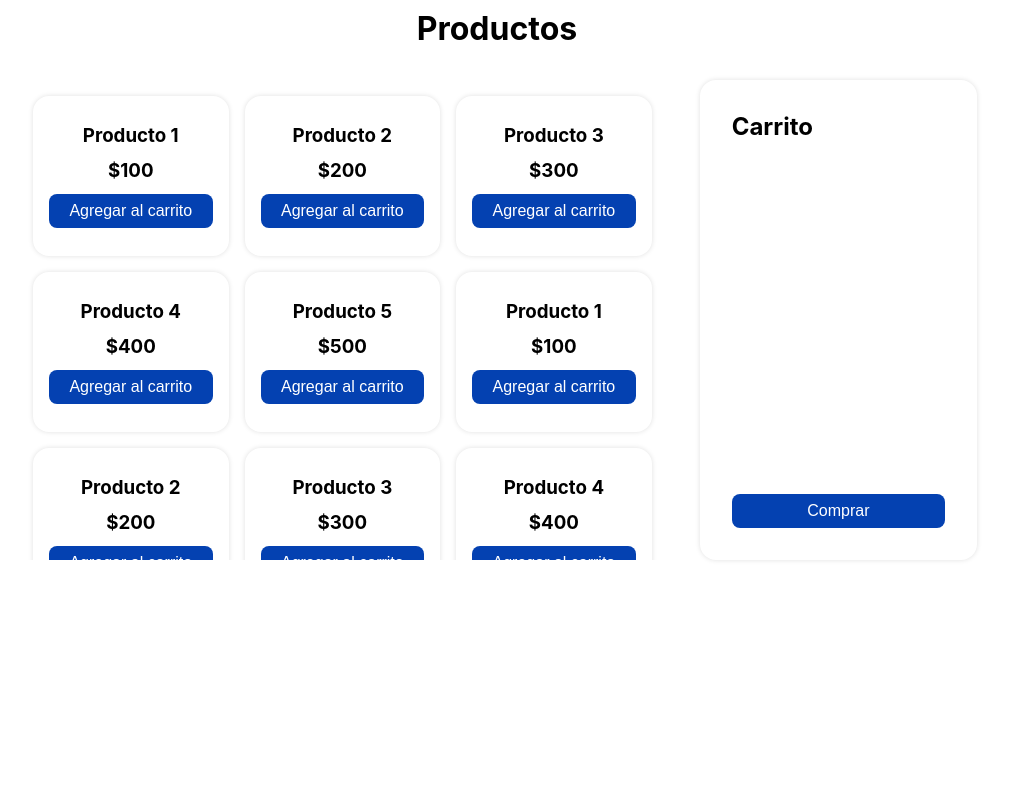
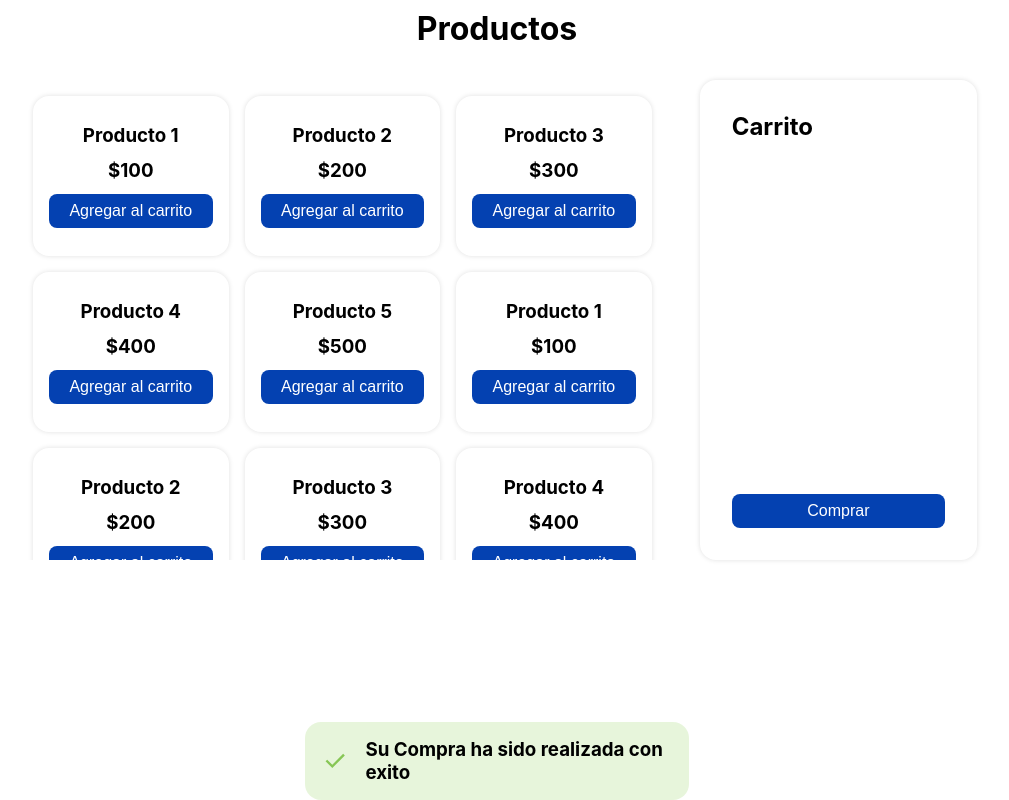
Before and after one commit to cesardarizaleta/React-Proyects, a React (Create React App) app in the folder compras/: page /components/comprar in a window 1280 px wide. Shown: the part 160-960 px from the top of the page, without its empty margins (143-1152 px from the left). Before the commit the page ends 800 px from the top, so only its background shows below. Built offline with nearby package versions, Linux system fonts and the light colour scheme.

Commit message:
pop de verificacion de compra

```diff
--- a/compras/src/components/comprar.css
+++ b/compras/src/components/comprar.css
@@ -62,3 +62,18 @@
     padding: .5em;
     overflow: auto;
 }
+
+.verification {
+    position: absolute;
+    width: 30%;
+    padding: 1em;
+    bottom: -20%;
+    left: 50%;
+    transform: translateX(-50%);
+    display: flex;
+    align-items: center;
+    justify-content: center;
+    gap: 1em;
+    background-color: #c9e9ad70;
+    border-radius: 1em;
+}
--- a/compras/src/components/comprar.jsx
+++ b/compras/src/components/comprar.jsx
@@ -48,6 +48,10 @@ export default function Comprar() {
               </ul>
               <button>Comprar</button>
           </div>
+          <div className='verification'>
+              <svg xmlns="http://www.w3.org/2000/svg" width="2em" height="2em" viewBox="0 0 24 24"><path fill="#87c655" d="m9.55 18l-5.7-5.7l1.425-1.425L9.55 15.15l9.175-9.175L20.15 7.4z"/></svg>
+              <h3>Su Compra ha sido realizada con exito</h3>
+          </div>
         </div>
       </div>
   );
```
